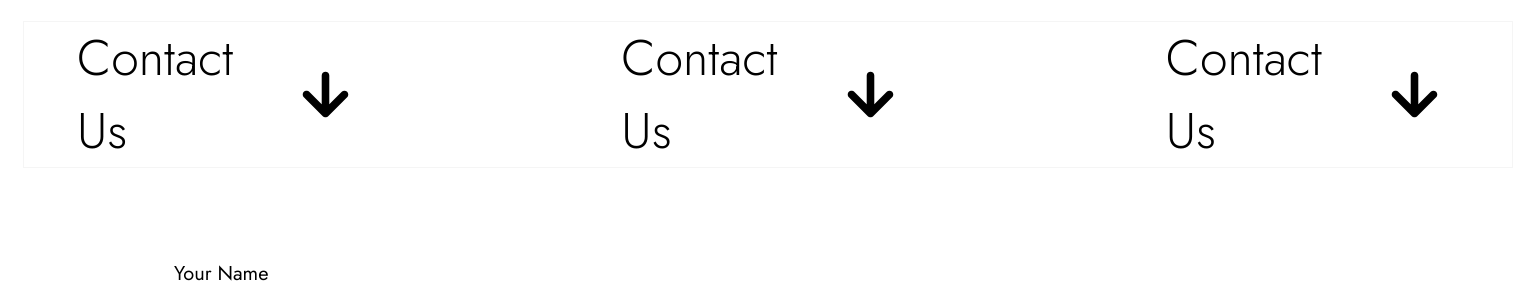
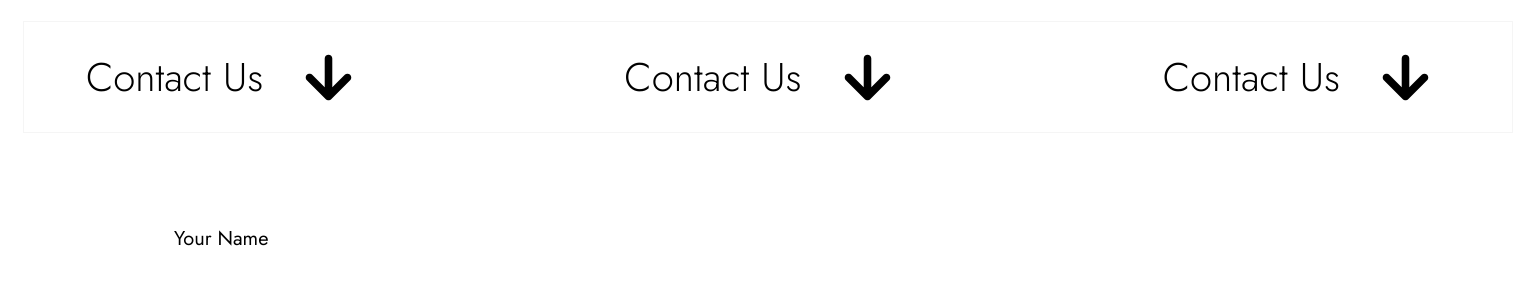
Before and after one commit to demkoveronika/AI-Studio-test, a website: page index.html in a window 1536 px wide. Shown: the part 4401-4695 px from the top of the page. Drawn offline with Linux system fonts and the light colour scheme.

Commit message:
One more time

```diff
--- a/src/style.css
+++ b/src/style.css
@@ -1481,11 +1481,11 @@ body {
 }
 
 .contact__top-text {
-  font-size: 50px;
+  font-size: 40px;
 }
 
 .contact__top-img {
-  margin-left: 29px;
+  margin-left: 20px;
 }
 
 .contact__item {
```
